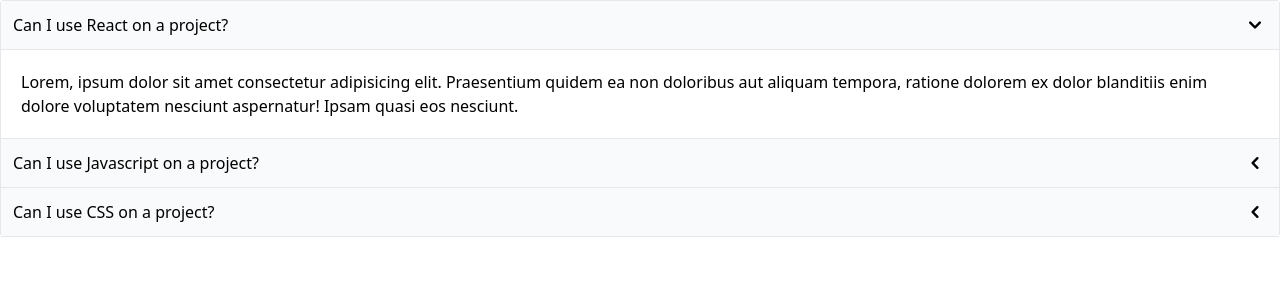
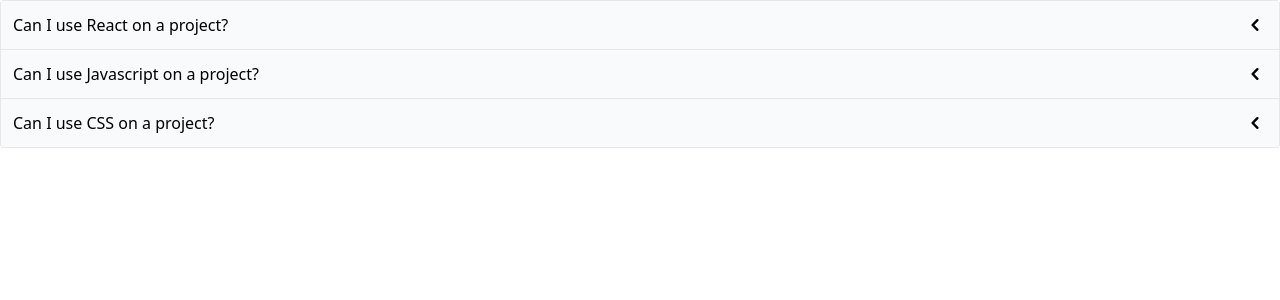
Before and after one commit to SakshiRai01/JSX-Bits, a React (Create React App) app: page / in a window 1280 px wide. Shown: the top 300 px of the page. Built offline with nearby package versions, Linux system fonts and the light colour scheme.

Commit message:
Toggling panel collapse

```diff
--- a/src/components/Accordion.js
+++ b/src/components/Accordion.js
@@ -2,7 +2,7 @@
 import { HiChevronDown, HiChevronLeft } from "react-icons/hi";
 
 function Accordion({ items }) {
-    const [expandedIndex, setExpandedIndex] = useState(0);
+    const [expandedIndex, setExpandedIndex] = useState(-1);
 
     const handleClick = (nextIndex) => {
         setExpandedIndex(nextIndex);
```
